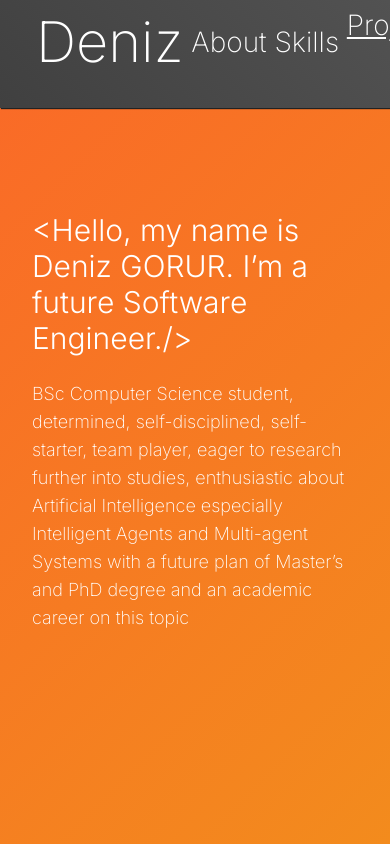
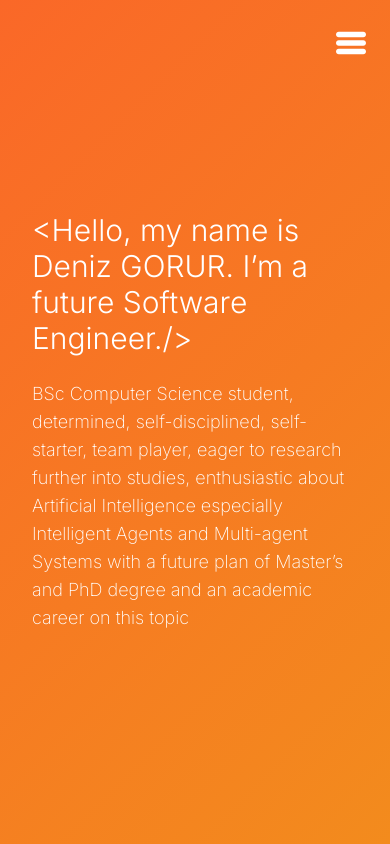
Before and after one commit to dnzggg/Personal-website, a React (Create React App) app: page / in a window 390 px wide. Shown: the top 844 px of the page. Built offline with nearby package versions, Linux system fonts and the light colour scheme.

Commit message:
Burger menu added for mobile

```diff
--- a/src/App.scss
+++ b/src/App.scss
@@ -16,6 +16,10 @@ body {
   padding: 0;
   margin: 0;
   background-color: #333;
+  scroll-behavior: smooth;
+  .mobile-menu-open {
+    overflow: hidden;
+  }
 }
 
 main {
--- a/src/Components/NavBar.js
+++ b/src/Components/NavBar.js
@@ -3,12 +3,15 @@ import history from "../utils/history"
 import "./NavBar.scss"
 import Dropdown from "./Dropdown";
 import scrollToRef from "../function/scrollToRef"
+import { ReactComponent as Menu } from "../images/menu.svg"
+import { ReactComponent as Close } from "../images/close.svg"
 
 const NavBar = () => {
   const height = "1%";
 
   const [scrollTop, setScrollTop] = useState(window.scrollY);
   const [hide, setHide] = useState("show");
+  const [mobileHide, setMobileHide] = useState("hide");
   const [section, setSection] = useState("about")
 
   useEffect(() => {
@@ -42,14 +45,31 @@ const NavBar = () => {
     setScrollTop(window.scrollY);
   };
 
+  const handleOpen = () => {
+    if (mobileHide === "hide") {
+      document.body.classList.add("mobile-menu-open")
+      setMobileHide("show")
+    } else {
+      document.body.classList.remove("mobile-menu-open")
+      setMobileHide("hide")
+    }
+  }
+
+  const handleClick = (e) => {
+    handleOpen()
+
+    scrollToRef(e)
+  }
+
   let list = ["Cooperative Strategies in Multi-agent Systems", "Restaurant App", "Calculator",
     "Tower Defence", "Self Pong Playing Robot", "Snake", "Minesweeper", "Tic Tac Toe"];
 
   return (
-    <nav className={"navbar-sticky navbar-" + hide}>
-      <div className="content nav-items" style={{ height: height }}>
+    <div>
+      <nav className={"navbar-desktop navbar-" + hide}>
+        <div className="content nav-desktop-items" style={{ height: height }}>
           <button className="logo" onClick={() => history.push('/')}>Deniz</button>
-        <div className="nav-links">
+          <div className="nav-desktop-links">
             <button className="section" style={section === "about" ? { textDecorationLine: 'underline' } : {}}
                     onClick={scrollToRef}>About</button>
             <button className="section" style={section === "skills" ? { textDecorationLine: 'underline' } : {}}
@@ -58,10 +78,33 @@ const NavBar = () => {
             <button className="section" style={section === "contact" ? { textDecorationLine: 'underline' } : {}}
                     onClick={scrollToRef}>Contact</button>
           </div>
+        </div>
+      </nav>
 
 
+      <nav className={"navbar-mobile"}>
+        <div className="nav-mobile-items" style={{ height: height }}>
+          <div className="logo" />
+          <button className={"logo"} onClick={handleOpen}>
+            <Menu className={"svg"} />
+          </button>
+        </div>
+
+        <div className={"nav-menu-mobile nav-menu-mobile-" + mobileHide}>
+          <div className={"nav-mobile-items"}>
+            <div />
+            <button className={"exit"} onClick={handleOpen}>
+              <Close className={"svg"} />
+            </button>
+          </div>
+          <button className="section" onClick={handleClick}>About</button>
+          <button className="section" onClick={handleClick}>Skills</button>
+          <Dropdown header={"Projects"} list={list} section={section} />
+          <button className="section" onClick={handleClick}>Contact</button>
         </div>
       </nav>
+    </div>
+
   )
 }
 
--- a/src/Components/NavBar.scss
+++ b/src/Components/NavBar.scss
@@ -8,7 +8,7 @@ $white: #FFF;
 
 
 
-.navbar-sticky {
+.navbar-desktop {
   background-image: linear-gradient(46deg, #404040 0%, #525252 100%);
   position: fixed;
   top: 0;
@@ -54,21 +54,21 @@ $white: #FFF;
   }
 }
 
-.navbar-hide {
+.navbar-desktop-hide {
   animation: move 0.5s linear both;
 }
 
-.navbar-show {
+.navbar-desktop-show {
   animation: moveReverse 0.5s linear both;
 }
 
-.nav-items {
+.nav-desktop-items {
   display: flex;
   flex-direction: row;
   justify-content: space-between;
 }
 
-.nav-links {
+.nav-desktop-links {
   display: flex;
 }
 
@@ -92,7 +92,107 @@ $white: #FFF;
   }
 }
 
+// mobile
+
+.navbar-mobile {
+  position: fixed;
+  top: 0;
+  left: 0;
+  width: 100vw;
+  display: none;
+  z-index: 900;
+
+  .logo {
+    text-align: right;
+    font-family: $inter;
+    font-weight: 200;
+    font-size: 48px;
+    color: $white;
+    background: none;
+    border: none;
+    padding: 1vh 1vw 0 1vw;
+  }
+}
+
+.nav-menu-mobile {
+  position: fixed;
+  top: 0;
+  left: 0;
+  width: 100vw;
+  height: 100vh;
+  display: flex;
+  flex-direction: column;
+  background-image: linear-gradient(46deg, #404040 0%, #525252 100%);
+  transition: visibility .6s step-start;
+
+
+  .exit {
+    background: none;
+    border: none;
+    justify-items: right;
+    padding: 1vh 1vw 0 1vw;
+    width: fit-content;
+  }
+
+  .section {
+    font-family: $inter;
+    font-weight: 200;
+    font-size: 28px;
+    color: $white;
+    background: none;
+    border: none;
+    padding: 3vh 0 0 5vw;
+    text-align: left;
+    width: fit-content;
+  }
+}
+
+.nav-mobile-items {
+  display: flex;
+  flex-direction: row;
+  justify-content: space-between;
+}
+
+.nav-menu-mobile-show {
+  animation: swipeIn .6s cubic-bezier(.165,.84,.44,1) forwards;
+}
+
+@keyframes swipeIn {
+  0% {
+    clip-path: polygon(101% 0%,100% 0%,101% 100%,116% 100%);
+  }
+  100% {
+    clip-path: polygon(0% 0%,101% 0%,101% 101%,0% 101%);
+  }
+}
+
+.nav-menu-mobile-hide {
+  animation: swipeOut .6s cubic-bezier(.165,.84,.44,1) forwards;
+}
+
+@keyframes swipeOut {
+  0% {
+    clip-path: polygon(0% 0%,101% 0%,101% 101%,0% 101%);
+  }
+  100% {
+    clip-path: polygon(105% 0%,100% 0%,101% 100%,100% 100%);
+  }
+}
+
+.svg {
+  width: 30px;
+  height: 30px;
+  fill: white;
+  padding: 20px;
+}
+
 // ! BURGER NEEDS TO BE IMPLEMENTED
 @media screen and (max-width: 1100px) {
+  .navbar-desktop {
+    display: none;
+  }
 
+  .navbar-mobile {
+    display: block;
+  }
 }
--- a/src/function/scrollToRef.js
+++ b/src/function/scrollToRef.js
@@ -2,7 +2,7 @@
 const scrollToRef = (e) => {
     const id = e.target.innerText.toLowerCase()
     const y = document.getElementById(id).getBoundingClientRect().y + window.scrollY
-    window.scrollTo({top: y,behavior: "smooth"})
+    window.scroll({top: y,behavior: "smooth"})
 }
 
 export default scrollToRef
```
Also changed, not shown: src/images/close.svg (added), src/images/menu.svg (added). Lines whose indentation alone changed are shown as unchanged.
